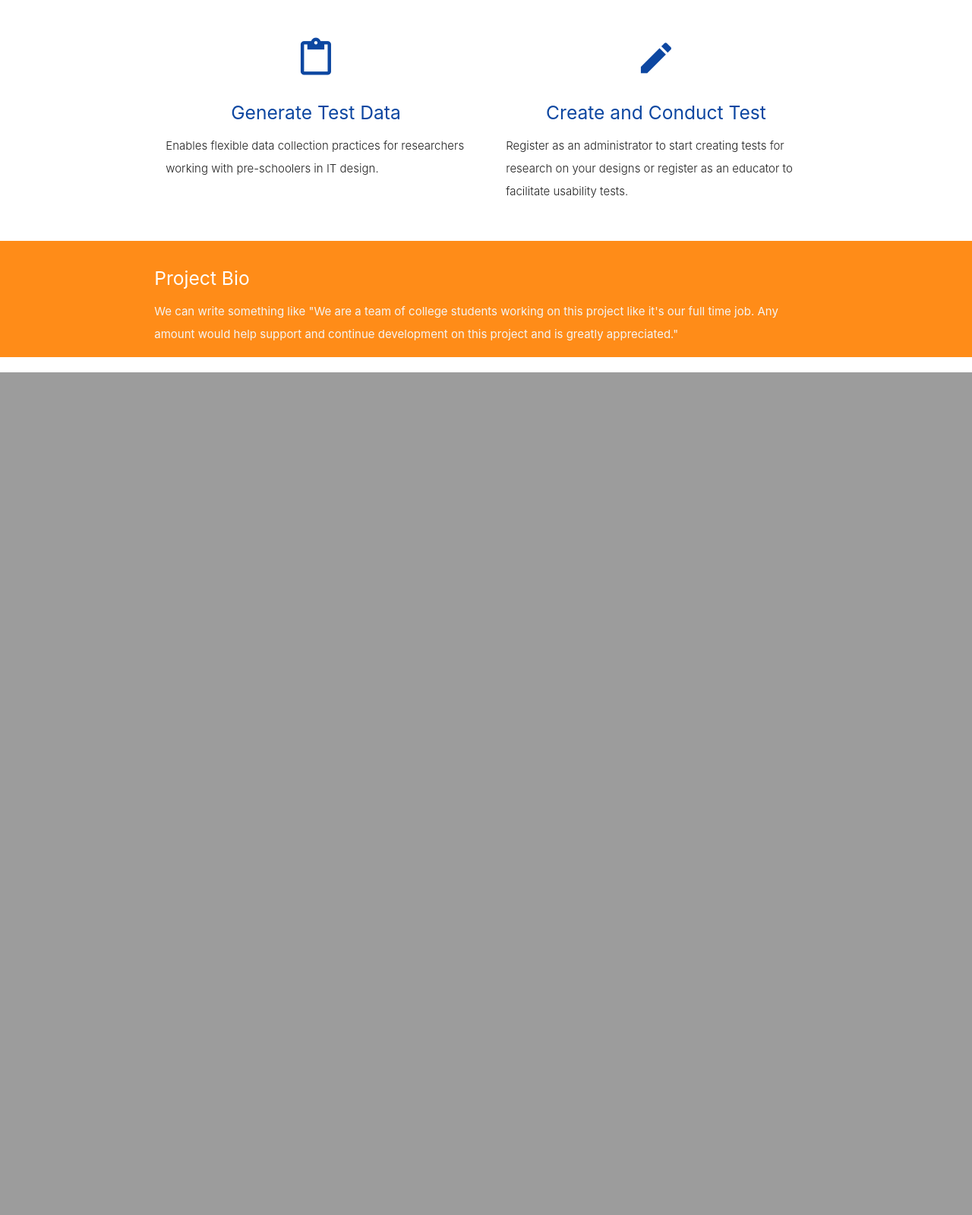
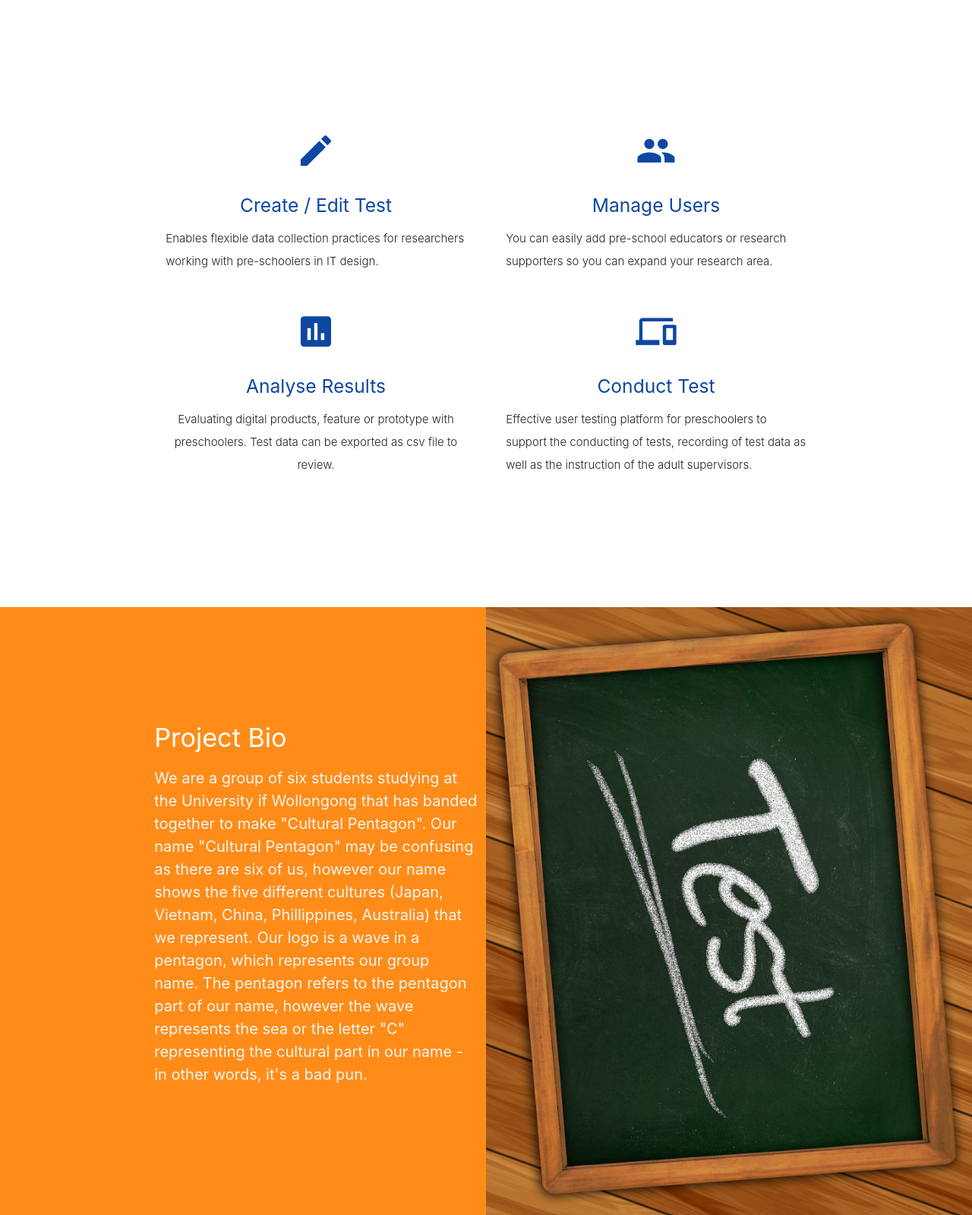
Before and after one commit to therealjuliazhang/ChildsPlay, a PHP site: page /CSIT321/home.html in a window 1280 px wide. Shown: the part 665-2264 px from the top of the page at 76% size. Before the commit the page ends 1155 px from the top, so only its background shows below. Run offline with PHP 8.4, Linux system fonts and the light colour scheme; some libraries are stand-ins or nearby versions.

Commit message:
Design updates
and commenting

```diff
--- a/home.html
+++ b/home.html
@@ -1,7 +1,3 @@
-<!--
-Title:Home;
-Author:Phuong Linh Bui (5624095), Ren Sugie(5679527);
--->
 <!DOCTYPE html>
 <html lang="en">
 <head>
@@ -9,7 +5,7 @@ Author:Phuong Linh Bui (5624095), Ren Sugie(5679527);
   <meta name="viewport" content="width=device-width, initial-scale=1"/>
   <title>Child's Play Top Page</title>
   <!-- CSS  -->
-  <link rel="stylesheet" type="text/css" href="childsPlayStyle.css">
+  <!-- <link rel="stylesheet" type="text/css" href="childsPlayStyle.css"> -->
   <link href="https://fonts.googleapis.com/icon?family=Material+Icons" rel="stylesheet">
   <link rel="stylesheet" href="https://cdnjs.cloudflare.com/ajax/libs/materialize/1.0.0/css/materialize.min.css">
   <!--  Scripts-->
@@ -25,7 +21,7 @@ Author:Phuong Linh Bui (5624095), Ren Sugie(5679527);
         <a href="#" class="brand-logo left"><img src="images/logo1.png" ></a>
         <ul class="right hide-on-med-and-down">
           <li><a class="waves-effect waves-light btn blue darken-4 login" href="login.php">Login</a></li>
-                <li><a class="waves-effect waves-light btn blue darken-4 register" href="register.php">Register</a></li>
+          <!-- <li><a class="waves-effect waves-light btn blue darken-4 register" href="register.php">Register</a></li> -->
         </ul>
       </div>
     </nav>
@@ -60,43 +56,58 @@ Author:Phuong Linh Bui (5624095), Ren Sugie(5679527);
 </div>
 
 <!--  Icon Section  -->
-  <div class="container">
-    <div class="section">
-      <div class="row">
+<div class="container valign-wrapper">
+    <div class="row ">
       <div class="col s12 m6">
         <div class="icon-block">
-            <h2 class="center blue-text text-darken-4"><i class="material-icons">content_paste</i></h2>
-            <h5 class="center blue-text text-darken-4">Generate Test Data</h5>
+          <h2 class="center blue-text text-darken-4"><i class="material-icons">create</i></h2>
+          <h5 class="center blue-text text-darken-4">Create / Edit Test</h5>
           <p class="light">Enables flexible data collection practices for researchers working with pre-schoolers in IT design.</p>
         </div>
       </div>
 
       <div class="col s12 m6">
         <div class="icon-block">
-            <h2 class="center blue-text text-darken-4"><i class="material-icons">create</i></h2>
-            <h5 class="center blue-text text-darken-4">Create and Conduct Test</h5>
-            <p class="light">Register as an administrator to start creating tests for research on your designs or register as an educator to facilitate usability tests.</p>
+          <h2 class="center blue-text text-darken-4"><i class="material-icons">people</i></h2>
+          <h5 class="center blue-text text-darken-4">Manage Users</h5>
+          <p class="light">You can easily add pre-school educators or research supporters so you can expand your research area.</p>
+        </div>
+      </div>
+
+      <div class="col s12 m6">
+        <div class="icon-block">
+          <h2 class="center blue-text text-darken-4"><i class="material-icons">insert_chart</i></h2>
+          <h5 class="center blue-text text-darken-4">Analyse Results</h5>
+          <p class="light center">Evaluating digital products, feature or prototype with preschoolers. Test data can be exported as csv file to review.</p>
+        </div>
+      </div>
+
+      <div class="col s12 m6">
+        <div class="icon-block">
+          <h2 class="center blue-text text-darken-4"><i class="material-icons">devices</i></h2>
+          <h5 class="center blue-text text-darken-4">Conduct Test</h5>
+          <p class="light">Effective user testing platform for preschoolers to support the conducting of tests, recording of test data as well as the instruction of the adult supervisors.</p>
+        </div>
       </div>
     </div>
 </div>
 
+<!--Project bio section-->
+<div style="background-color:#FF8C18" >
+  <div class="backgroundInBio">
+    <div class="container valign-wrapper">
+      <div class="row">
+        <div class="col s6">
+          <h4 class="white-text">Project Bio</h4>
+          <p class="grey-text text-lighten-4 projectBioDescription">We are a group of six students studying at the University if Wollongong that has banded together to make "Cultural Pentagon". Our name "Cultural Pentagon" may be confusing as there are six of us, however our name shows the five different cultures (Japan, Vietnam, China, Phillippines, Australia) that we represent. Our logo is a wave in a pentagon, which represents our group name. The pentagon refers to the pentagon part of our name, however the wave represents the sea or the letter "C" representing the cultural part in our name - in other words, it's a bad pun.</p>
+        </div>
+        <div class="col s6">
+        </div>
+      </div>
+    </div>
   </div>
 </div>
 
-  <footer class="page-footer" style="background-color:#FF8C18">
-    <div class="container">
-      <div class="row">
-        <div class="col s12">
-          <h5 class="white-text">Project Bio</h5>
-          <p class="grey-text text-lighten-4">We can write something like "We are a team of college students working on this project like it's our full time job. Any amount would help support and continue development on this project and is greatly appreciated."</p>
-        </div>
-      </div>
-    </div>
-	<!--
-    <div class="blue darken-4">
-      caption
-    </div>--->
-  </footer>
 </body>
 </html>
 
@@ -122,3 +133,65 @@ $(document).ready(function(){
 });
 
 </script>
+
+<style media="screen">
+.brand-logo{
+    margin-top:-67px;
+}
+nav ul a,
+nav .brand-logo {
+  color: #444;
+}
+
+p {
+  line-height: 2rem;
+}
+
+.sidenav-trigger {
+  color: #26a69a;
+}
+
+.icon-block {
+  padding: 0 15px;
+}
+.icon-block .material-icons {
+  font-size: inherit;
+}
+
+footer.page-footer {
+  margin: 0;
+}
+
+
+.login{
+  margin-top: 15px;
+  margin-right:15px;
+}
+.backgroundDiv{
+  position: relative;
+}
+.backgroundImage{
+  height: 100vh;
+}
+.coolWords{
+  position: absolute;
+  z-index: 3;
+  padding-top: 150px;
+  padding-left: 100px;
+}
+.container{
+  height: 100vh;
+}
+.projectBioDescription{
+  font-size: 20px;
+}
+.slider{
+  height: 100vh;
+}
+.backgroundInBio{
+  background-image : url(images/sample01.jpg);
+  background-repeat: no-repeat;
+  background-size: 50% 100%;
+  background-position: right;
+}
+</style>
```
Also changed, not shown: login.php (+29 -16 lines), register.php (+40 -12 lines), Images/sample01.jpg (added). Lines whose indentation alone changed are shown as unchanged.
